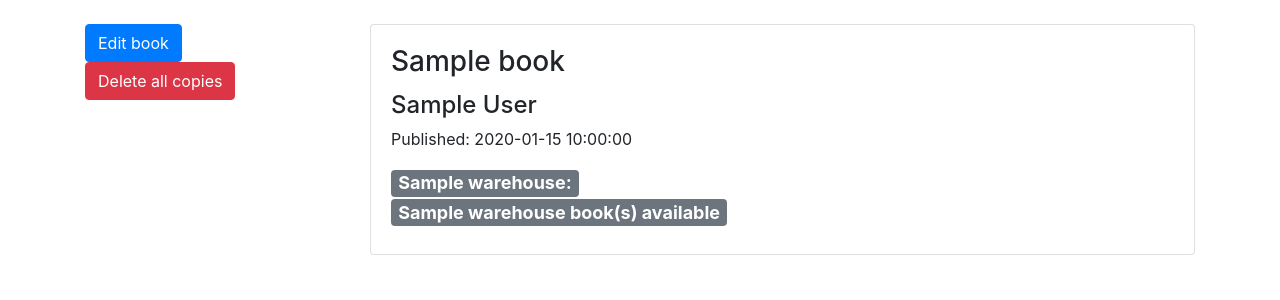
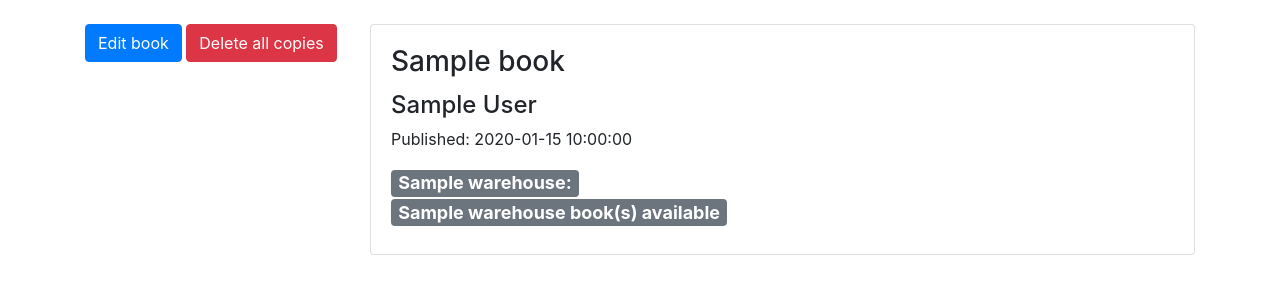
Before and after one commit to MarkoGajic93/LibraryProject, a Flask app: template app/book/templates/book.html in a window 1280 px wide. Shown: the part 56-356 px from the top of the page. Run offline with Flask 3, Linux system fonts and the light colour scheme; the template is opened without the code that fills it: values that come from a table or form of the project are taken from there, most other values are stand-ins (such as "Sample title", 1, 10 or a date in 2020); parts of the project's set-up code (start-up, migrations or seed data) failed here and were passed over; some libraries are stand-ins or nearby versions.

Commit message:
Updated css file

```diff
--- a/app/static/css/style.css
+++ b/app/static/css/style.css
@@ -1,3 +1,6 @@
 body {
   padding-top: 56px;
 }
+.delete-form {
+  display: inline;
+}
```
